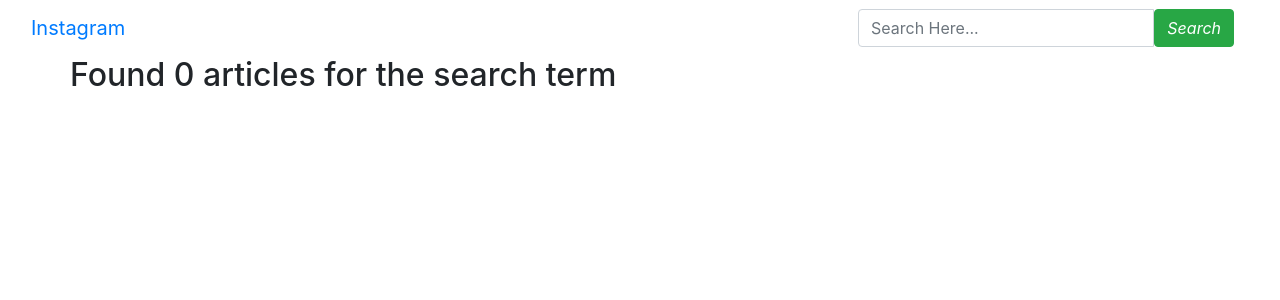
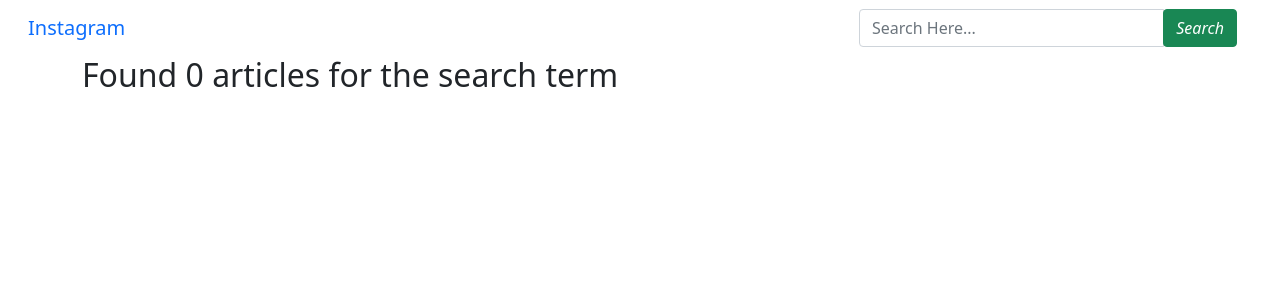
Before and after one commit to Moses-254-Mugo/Photo_App, a Django app: template myinstagram/templates/search.html in a window 1280 px wide. Shown: the top 300 px of the page. Run offline with Django 3.2, Linux system fonts and the light colour scheme; the template is opened without the code that fills it, so the values that code supplies are empty; some libraries are stand-ins or nearby versions.

Commit message:
Add font awesome cdn

```diff
--- a/myinstagram/templates/base.html
+++ b/myinstagram/templates/base.html
@@ -7,6 +7,8 @@
 
   {% block styles %}
     {% bootstrap_css %}
+    <link href="https://cdn.jsdelivr.net/npm/bootstrap@5.0.2/dist/css/bootstrap.min.css" rel="stylesheet" integrity="sha384-EVSTQN3/azprG1Anm3QDgpJLIm9Nao0Yz1ztcQTwFspd3yD65VohhpuuCOmLASjC" crossorigin="anonymous">
+    <link rel="stylesheet" href="https://pro.fontawesome.com/releases/v5.10.0/css/all.css" integrity="sha384-AYmEC3Yw5cVb3ZcuHtOA93w35dYTsvhLPVnYs9eStHfGJvOvKxVfELGroGkvsg+p" crossorigin="anonymous"/>
     <link rel="stylesheet" href="{% static 'css/basenews.css' %}">
   {% endblock %}
 
```
